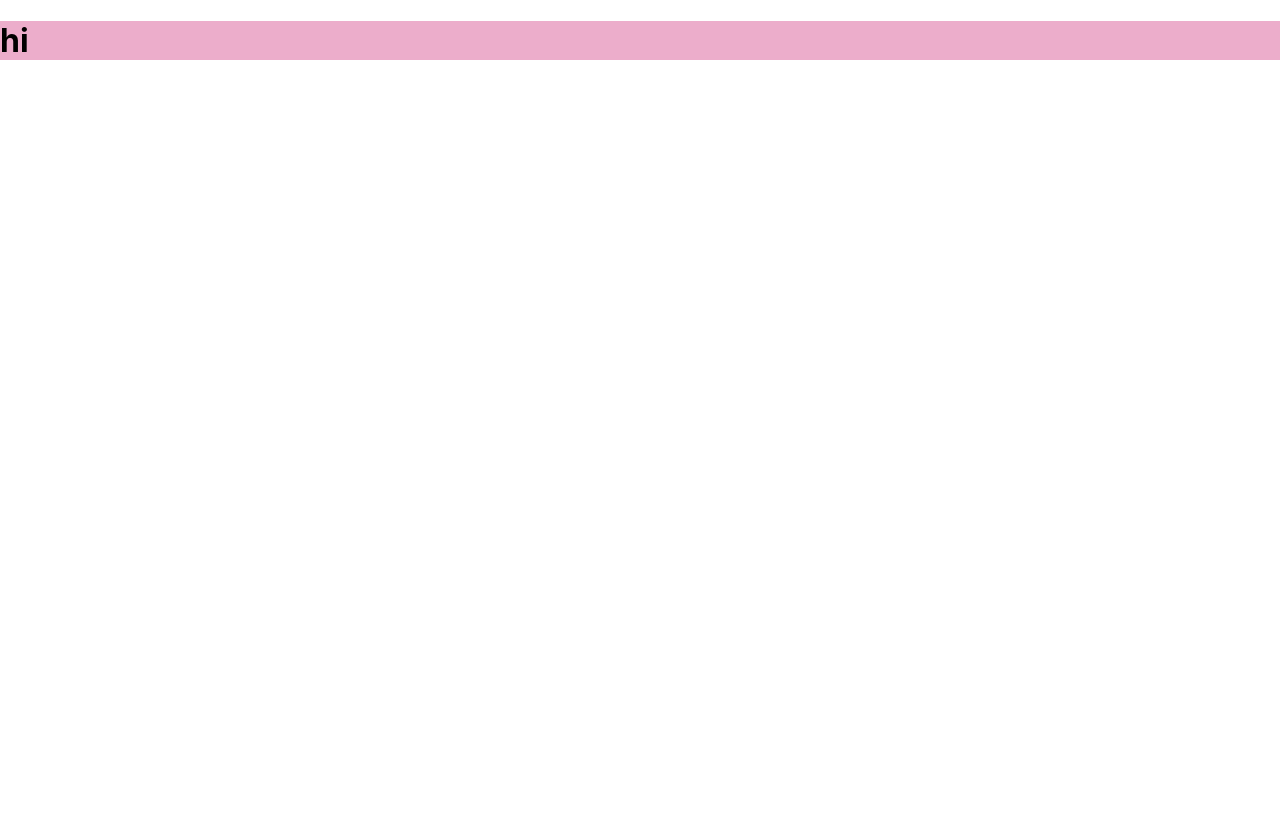
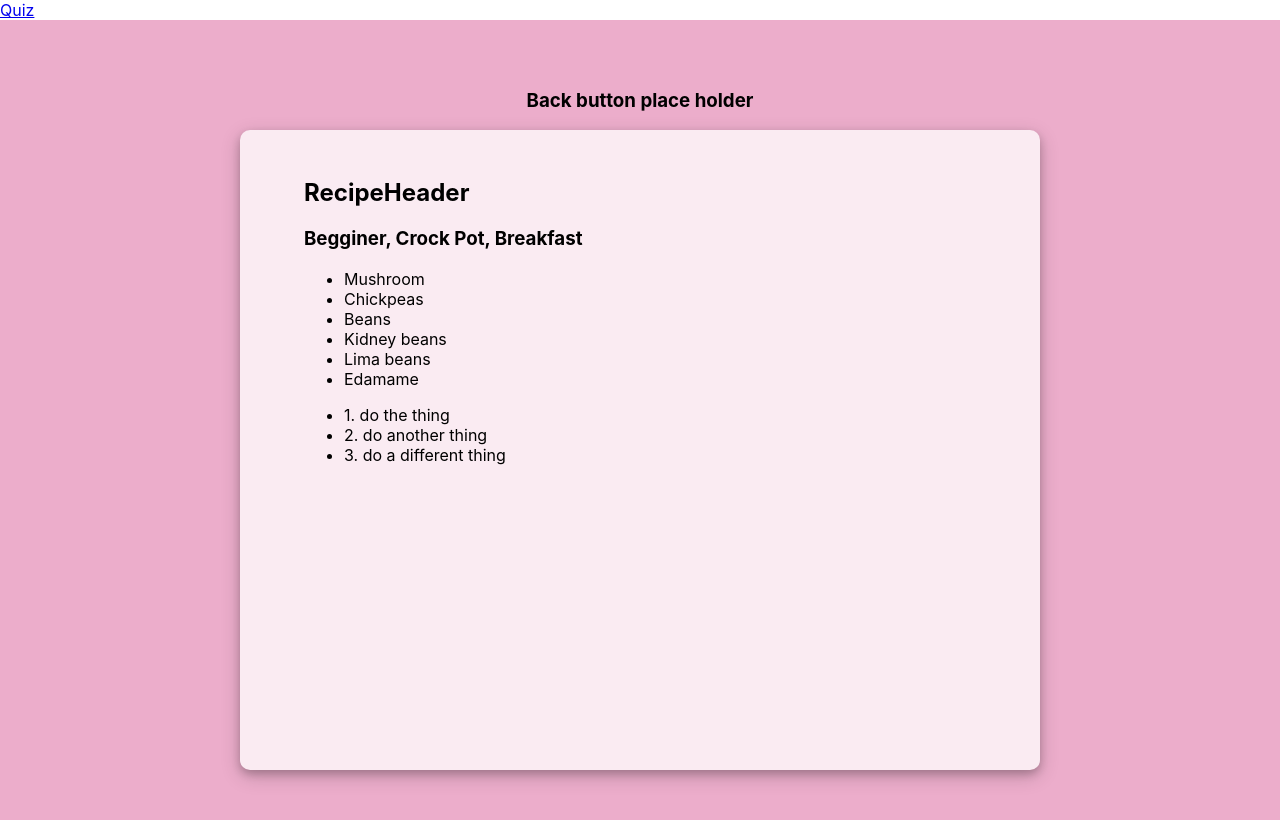
Before and after one commit to bethjm/recipealgo_frontend, a React (Create React App) app: page /readrecipe in a window 1280 px wide. Built offline with nearby package versions, Linux system fonts and the light colour scheme.

Commit message:
completed readrecipe component

```diff
--- a/src/App.css
+++ b/src/App.css
@@ -1,3 +1,3 @@
-.App {
+/* .App {
   background-color: #ecadcb;
-}
+} */
--- a/src/App.js
+++ b/src/App.js
@@ -40,10 +40,11 @@ function App() {
   return (
     <div className="App" id="App">
       <Router>
-        {/* <nav>
-        // have this only render if not on quiz page
+        <nav>
+          {/* // have this only render if not on quiz page */}
+          {/* if on quiz page do not show nav bar to quiz page */}
           <Link to="/">Quiz</Link>
-        </nav> */}
+        </nav>
         <Routes>
           <Route path="/" element={<QuizPage />} />
           <Route path="/recipes" element={<ListOfRecipes />} />
--- a/src/components/ReadRecipe.css
+++ b/src/components/ReadRecipe.css
@@ -0,0 +1,28 @@
+.ReadRecipe {
+  background-color: #ecadcb;
+  height: 100vh;
+  display: flex;
+  align-items: center;
+  justify-content: center;
+  flex-direction: column;
+}
+
+.ReadRecipe .ReadRecipe_Container {
+  background-color: #faebf2;
+  width: 50rem;
+  height: 40rem;
+  border-radius: 10px;
+  box-shadow: 0 4px 8px 0 rgba(0, 0, 0, 0.2), 0 6px 20px 0 rgba(0, 0, 0, 0.19);
+}
+
+.ReadRecipe .recipe_card_container {
+  margin-left: 4rem;
+  margin-top: 3rem;
+}
+
+@media screen and (max-width: 900px) {
+  .ReadRecipe .ReadRecipe_Container {
+    width: 30rem;
+    height: 40rem;
+  }
+}
--- a/src/components/ReadRecipe.js
+++ b/src/components/ReadRecipe.js
@@ -1,10 +1,24 @@
 import "./ReadRecipe.css";
 
+import RecipeHeader from "./UI/Recipes/RecipeHeader";
+import RecipeOther from "./UI/Recipes/RecipeOther";
+import RecipeIngredients from "./UI/Recipes/RecipeIngredients";
+import RecipeInstructions from "./UI/Recipes/RecipeInstructions";
+
 function ReadRecipe() {
-  // hook up restful routes
+  let listIngredients = 10;
+
   return (
-    <div className="ReadRecipe_Container">
-      <h1>hi</h1>
+    <div className="ReadRecipe">
+      <h3>Back button place holder</h3>
+      <div className="ReadRecipe_Container">
+        <div className="recipe_card_container">
+          <RecipeHeader />
+          <RecipeOther />
+          <RecipeIngredients listIngredients={listIngredients} />
+          <RecipeInstructions />
+        </div>
+      </div>
     </div>
   );
 }
--- a/src/components/UI/Recipes/RecipeCard.css
+++ b/src/components/UI/Recipes/RecipeCard.css
@@ -10,8 +10,8 @@
 }
 
 .RecipeCard:hover {
-  width: 21rem;
-  height: 21rem;
+  width: 20.1rem;
+  height: 20.1rem;
 }
 
 .RecipeCard .RecipeCard_Container {
--- a/src/components/UI/Recipes/RecipeIngredients.js
+++ b/src/components/UI/Recipes/RecipeIngredients.js
@@ -1,7 +1,22 @@
 // import "./RecipeIngredients.css";
 
-function RecipeIngredients() {
-  // hook up restful routes
+function RecipeIngredients({ listIngredients }) {
+  if (listIngredients == 10) {
+    return (
+      <div className="RecipeIngredients">
+        <div className="RecipeIngredients_Container">
+          <ul>
+            <li>Mushroom</li>
+            <li>Chickpeas</li>
+            <li>Beans</li>
+            <li>Kidney beans</li>
+            <li>Lima beans</li>
+            <li>Edamame</li>
+          </ul>
+        </div>
+      </div>
+    );
+  } else {
     return (
       <div className="RecipeIngredients">
         <div className="RecipeIngredients_Container">
@@ -10,5 +25,9 @@ function RecipeIngredients() {
       </div>
     );
   }
+  // add conditional rendering here
+  //if card render list on one line
+  //id readrecipe, render in list
+}
 
 export default RecipeIngredients;
--- /dev/null
+++ b/src/components/UI/Recipes/RecipeInstructions.js
@@ -0,0 +1,18 @@
+// import "./RecipeInstructions.css";
+
+function RecipeInstructions() {
+  // hook up restful routes
+  return (
+    <div className="RecipeInstructions">
+      <div className="RecipeInstructions_Container">
+        <ul>
+          <li>1. do the thing</li>
+          <li>2. do another thing</li>
+          <li>3. do a different thing</li>
+        </ul>
+      </div>
+    </div>
+  );
+}
+
+export default RecipeInstructions;
```
Lines whose indentation alone changed are shown as unchanged.
